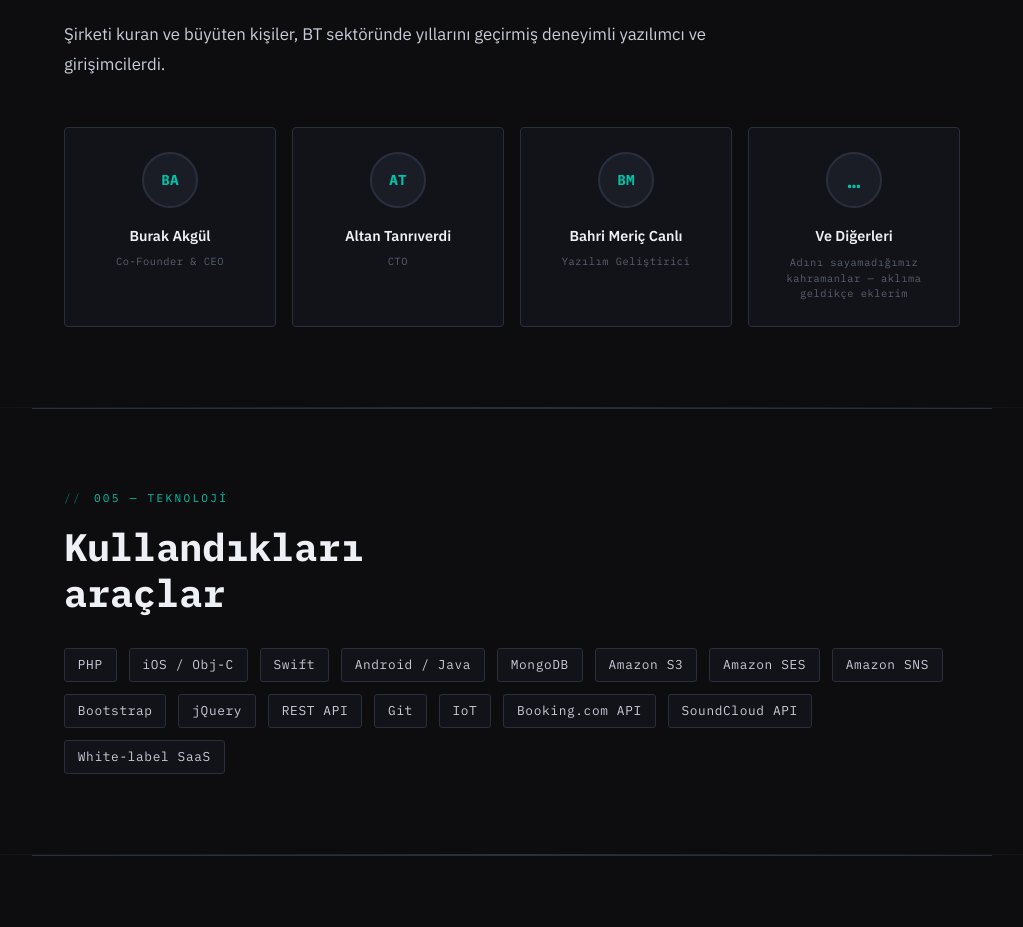
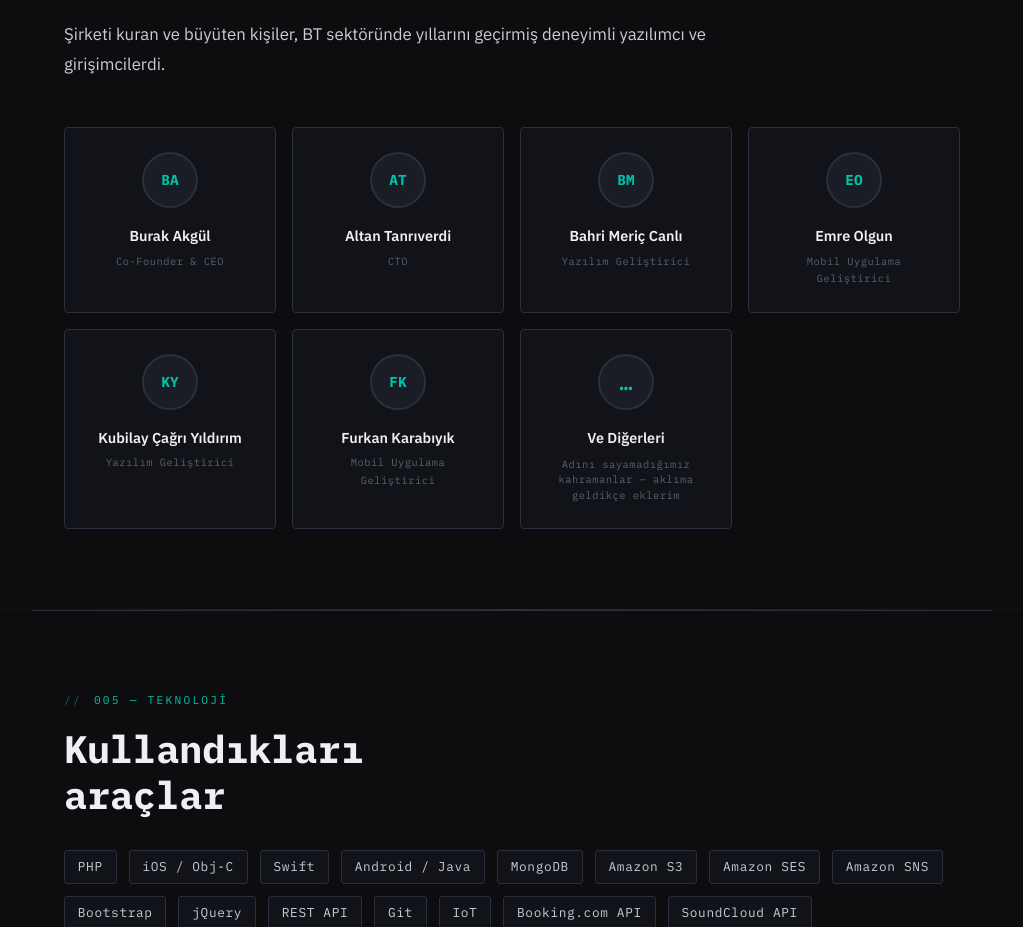
Before and after one commit to bmericc/genelcom.github.io, a plain HTML site: page index.html in a window 1280 px wide. Shown: the part 4480-5407 px from the top of the page, without its empty margins (128-1151 px from the left). Drawn offline with Linux system fonts and the light colour scheme.

Commit message:
Add team members from LinkedIn (Emre Olgun, Kubilay Yıldırım, Furkan Karabıyık)
Co-Authored-By: Claude Sonnet 4.6 <noreply@anthropic.com>

```diff
--- a/index.html
+++ b/index.html
@@ -526,6 +526,9 @@
     <div class="team-card"><div class="team-avatar">BA</div><div class="team-name">Burak Akg&uuml;l</div><div class="team-role">Co-Founder &amp; CEO</div></div>
     <div class="team-card"><div class="team-avatar">AT</div><div class="team-name">Altan Tanr&#305;verdi</div><div class="team-role">CTO</div></div>
     <div class="team-card"><div class="team-avatar">BM</div><div class="team-name">Bahri Meri&ccedil; Canl&#305;</div><div class="team-role">Yaz&#305;l&#305;m Geli&scedil;tirici</div></div>
+    <div class="team-card"><div class="team-avatar">EO</div><div class="team-name">Emre Olgun</div><div class="team-role">Mobil Uygulama Geli&scedil;tirici</div></div>
+    <div class="team-card"><div class="team-avatar">KY</div><div class="team-name">Kubilay &Ccedil;a&gbreve;r&#305; Y&#305;ld&#305;r&#305;m</div><div class="team-role">Yaz&#305;l&#305;m Geli&scedil;tirici</div></div>
+    <div class="team-card"><div class="team-avatar">FK</div><div class="team-name">Furkan Karab&#305;y&#305;k</div><div class="team-role">Mobil Uygulama Geli&scedil;tirici</div></div>
     <div class="team-card team-card--more">
       <div class="team-avatar" style="font-size:1.4rem;">&#8230;</div>
       <div class="team-name">Ve Di&gbreve;erleri</div>
```
